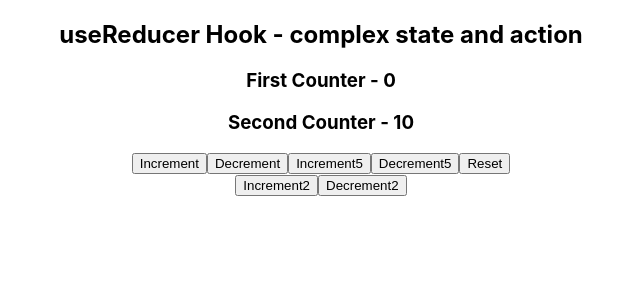
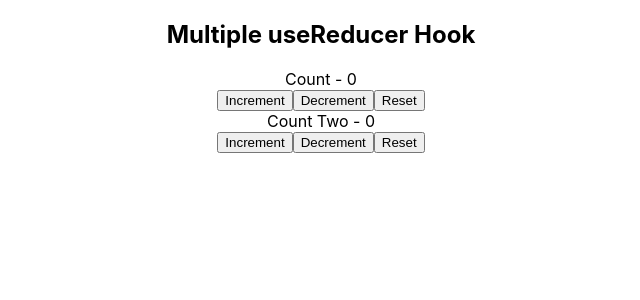
Before and after one commit to devmanoshri/redux-hook, a React (Create React App) app: page / in a window 1280 px wide. Shown: the top 300 px of the page, without its empty margins (319-959 px from the left). Built offline with nearby package versions, Linux system fonts and the light colour scheme.

Commit message:
Multiple useReducer Hook

```diff
--- a/src/App.js
+++ b/src/App.js
@@ -9,7 +9,7 @@
 //import UseEffectDataFetching2 from "./components/UseEffectDataFetching2";
 //import UseEffectDataFetching3 from "./components/UseEffectDataFetching3";
 //import UserContextHookLevel1 from "./components/UserContextHookLevel1";
-import UseReducerHook2 from "./components/UseReducerHook2";
+import UseReducerMultiple from "./components/UseReducerMultiple";
 
 export const UserContext = React.createContext();
 export const ChannelContext = React.createContext();
@@ -27,7 +27,7 @@
           <UserContextHookLevel1 />
         </ChannelContext.Provider>
       </UserContext.Provider> */}
-      <UseReducerHook2 />
+      <UseReducerMultiple />
     </div>
   );
 }
--- /dev/null
+++ b/src/components/UseReducerMultiple.js
@@ -0,0 +1,38 @@
+import React, { useReducer } from "react";
+
+const initialState = 0;
+const reducer = (state, action) => {
+  switch (action) {
+    case "increment":
+      return state + 1;
+    case "decrement":
+      return state - 1;
+    case "reset":
+      return initialState;
+    default:
+      return state;
+  }
+};
+function UseReducerMultiple() {
+  const [count, dispatch] = useReducer(reducer, initialState);
+  const [countTwo, dispatchTwo] = useReducer(reducer, initialState);
+  return (
+    <div>
+      <h2>Multiple useReducer Hook</h2>
+      <div>
+        <div>Count - {count}</div>
+        <button onClick={() => dispatch("increment")}>Increment</button>
+        <button onClick={() => dispatch("decrement")}>Decrement</button>
+        <button onClick={() => dispatch("reset")}>Reset</button>
+      </div>
+      <div>
+        <div>Count Two - {countTwo}</div>
+        <button onClick={() => dispatchTwo("increment")}>Increment</button>
+        <button onClick={() => dispatchTwo("decrement")}>Decrement</button>
+        <button onClick={() => dispatchTwo("reset")}>Reset</button>
+      </div>
+    </div>
+  );
+}
+
+export default UseReducerMultiple;
```
